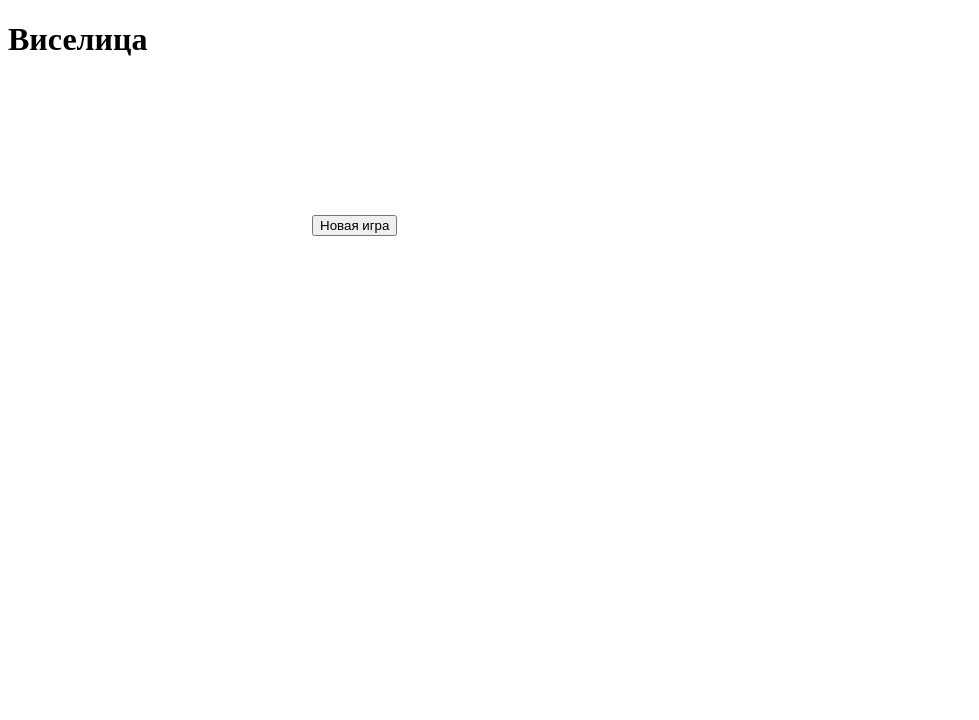
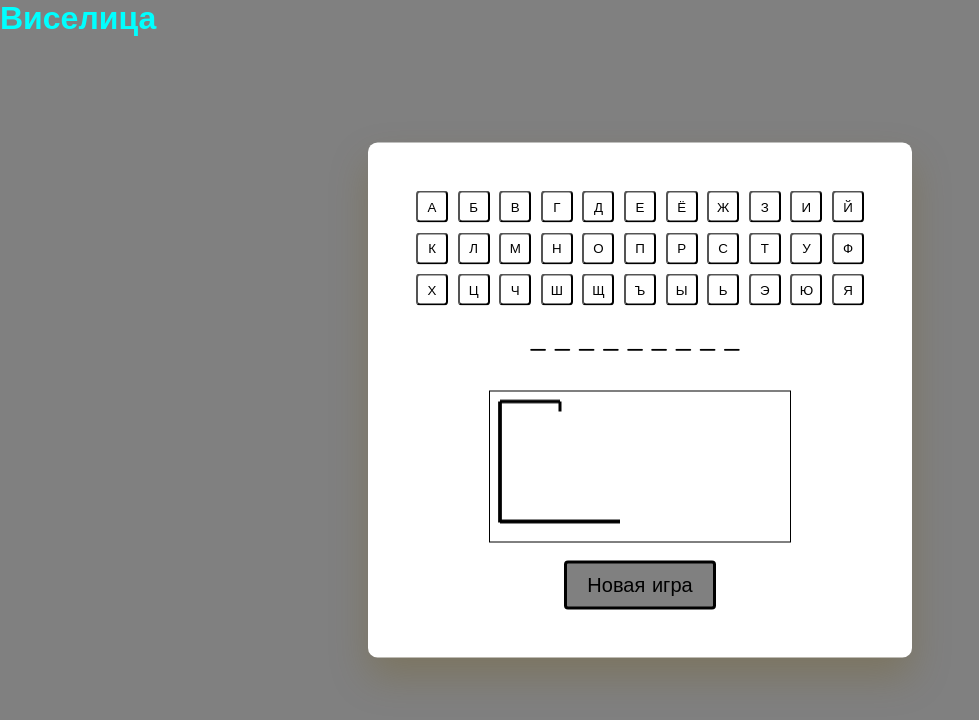
Before and after one commit to spacecodboy/Practice-1, a plain HTML site: page part2/hangman.html in a window 1280 px wide. Shown: the whole page, without its empty margins (0-979 px from the left). Drawn offline with Linux system fonts and the light colour scheme.

Commit message:
add css, commit js files

```diff
--- a/part2/hamgman.css
+++ b/part2/hamgman.css
@@ -0,0 +1,117 @@
+* {
+    padding: 0;
+    margin: 0;
+    box-sizing: border-box;
+    font-family: "Comic Sans Ms", sans-serif, monospace;
+  }
+
+  body {
+    background-color: #808080;
+  }
+
+  .title {
+    font-size: 32px;
+    color: aqua;
+  }
+
+  .butt:hover {
+    background-color: #b10000;
+  }
+
+  .main {
+    font-size: 16px;
+    background-color: #ffffff;
+    width: 90vw;
+    max-width: 34em;
+    position: absolute;
+    transform: translate(-50%, -50%);
+    top: 50%;
+    left: 50%;
+    padding: 3em;
+    border-radius: 0.6em;
+    box-shadow: 0 1.2em 2.4em rgba(111, 85, 0, 0.25);
+  }
+
+  .answer{
+
+    text-align: center;
+
+  }
+  .alphabet {
+    width: 100%;
+    display: flex;
+    flex-wrap: wrap;
+    justify-content: center;
+    gap: 0.6em;
+  }
+
+  #alphabet button {
+    height: 2.4em;
+    width: 2.4em;
+    border-radius: 0.3em;
+    background-color: #ffffff;
+  }
+
+  #hidden_word {
+    letter-spacing: 10px;
+    display: flex;
+    justify-content: center;
+    font-size: 1.8em;
+    margin: 0.6em 0 1.2em 0;
+  }
+
+  canvas {
+    display: block;
+    margin: auto;
+    border: 1px solid #000000;
+  }
+
+  #button{
+    display: flex;
+    justify-content: center;
+  }
+  #start_game {
+    display: flex;
+    justify-content: center;
+    font-size: 1.25em;
+    padding: 0.5em 1em;
+    background-color: #808080;
+    border: 3px solid #000000;
+    color: #000000;
+    border-radius: 0.2em;
+  }
+
+  .win-msg {
+    color: #39d78d;
+  }
+  .lose-msg {
+    color: #fe5152;
+  }
+
+  #result p {
+    font-size: 1.25em;
+    margin: 1em 0 2em 0;
+  }
+
+  #result span {
+    font-weight: 600;
+  }
+
+  #result h2 {
+    font-size: 1.8em;
+    text-align: center;
+  }
+
+  /* .msg {
+    background-color: #ffffff;
+    position: absolute;
+    left: 0;
+    top: 0;
+    height: 100%;
+    width: 100%;
+    display: flex;
+    align-items: center;
+    justify-content: center;
+    flex-direction: column;
+    border-radius: 0.6em;
+  } */
--- a/part2/hangman.html
+++ b/part2/hangman.html
@@ -4,16 +4,23 @@
     <meta charset="UTF-8">
     <meta http-equiv="X-UA-Compatible" content="IE=edge">
     <meta name="viewport" content="width=device-width, initial-scale=1.0">
-    <title>Hangman</title>
+    <title>Игра Виселица Играть Бесплатно Без СМС  И Регистрации</title>
     <link rel="stylesheet" href="hamgman.css">
     <link rel="shortcut icon" href="/images/hang.ico">
 </head>
 <body>
-    <h1>Виселица</h1>
-    <div>
+    <h1 class="title">Виселица</h1>
+    <div class="main">
         <div id="alphabet" class="alphabet hide"></div>
+        <div id="hidden_word"></div>
         <canvas id="canvas"></canvas>
-        <button id="start_game">Новая игра</button>
+        <div id="result"></div>
+        <br>
+        <div id="button">
+            <button class="butt" id="start_game">Новая игра</button>
+        </div>
+
+
     </div>
     <script src="hangman.js"></script>
 </body>
--- a/part2/hangman.js
+++ b/part2/hangman.js
@@ -1,16 +1,26 @@
-const canvas = document.getElementById("canvas")
+canvas = document.getElementById("canvas")
 const startGameButton = document.getElementById("start_game")
-const letterContainer = document.getElementById("alphabet");
+const alphabet = document.getElementById("alphabet")
+const hidWord = document.getElementById("hidden_word")
+const result = document.getElementById("result")
 
-let themes = {
-  };
+let loseCount = 0
+let winCount = 0
+
+cities = ['Москва', 'Новосибирск', 'Екатеринбург', 'Казань', 'Челябинск', 'Самара', 'Уфа', 'Омск', 'Красноярск', 'Воронеж', 'Пермь', 'Волгоград', 'Краснодар', 'Тюмень', 'Саратов', 'Тольятти',
+    'Ижевск', 'Барнаул', 'Ульяновск', 'Иркутск', 'Хабаровск', 'Махачкала', 'Владивосток', 'Ярославль', 'Оренбург', 'Томск', 'Кемерово', 'Новокузнецк', 'Рязань', 'Киров', 'Севастополь', 'Астрахань',
+    'Балашиха','Пенза','Калининград', 'Чебоксары', 'Липецк', 'Тула', 'Ставрополь', 'Курск', 'Сочи', 'Тверь', 'Магнитогорск', 'Иваново', 'Брянск']
 
 const canvasBuilder = () => {
-    const ctx = canvas.getContext("2d")
+    let ctx = canvas.getContext("2d")
     ctx.beginPath()
     ctx.strokeStyle = "#000"
     ctx.lineWidth = 3
 
+    function reset() {
+        let ctx = canvas.getContext("2d");
+        ctx.clearRect(0,0, canvas.width, canvas.height);
+    }
     const drawLine = (frX, frY, tX, tY) => {
         ctx.moveTo(frX, frY)
         ctx.lineTo(tX, tY)
@@ -18,7 +28,7 @@ const canvasBuilder = () => {
     }
 
     const drawScaffold = () => {
-        ctx.clearRect(0, 0, ctx.canvas.widht, ctx.canvas.height)
+        reset()
         drawLine(10, 130, 130, 130);
         drawLine(10, 10, 10, 131);
         drawLine(10, 10, 70, 10);
@@ -26,7 +36,7 @@ const canvasBuilder = () => {
     }
 
     const drawBody = () => {
-        drawLine(70, 40, 70, 80)
+        drawLine(70, 40, 70, 80);
     }
 
     const drawLeftArm = () => {
@@ -50,37 +60,96 @@ const canvasBuilder = () => {
         ctx.arc(70, 30, 10, 0, Math.PI * 2)
         ctx.stroke()
     }
+    return { drawScaffold, drawHead, drawBody, drawLeftArm, drawRightArm, drawLeftLeg, drawRightLeg}
+}
 
-    return {drawScaffold, drawHead, drawBody, drawLeftArm, drawRightArm, drawLeftLeg, drawRightLeg}
+const rendering = (count) => {
+    let {drawHead, drawBody, drawLeftArm, drawRightArm, drawLeftLeg, drawRightLeg} = canvasBuilder()
+    switch (count) {
+        case 1:
+            drawHead()
+            break
+        case 2:
+            drawBody()
+            break
+        case 3:
+            drawRightArm()
+            break
+        case 4:
+            drawLeftArm()
+            break
+        case 5:
+            drawRightLeg()
+            break
+        case 6:
+            drawLeftLeg()
+            break
+        default:
+            break
+    }
+}
 
+const replaceCharacter = (string, index, replacement) => {
+    return (
+      string.slice(0, index) +
+      replacement +
+      string.slice(index + replacement.length)
+    );
 }
 
 
-const wordGenerate = () => {
+const mainGame = () => {
+    let {drawScaffold} = canvasBuilder();
+    drawScaffold();
 
-}
+    loseCount = 0
+    winCount = 0
+    let selectedWord = cities[Math.floor(Math.random() * cities.length)]
+    selectedWord = selectedWord.toUpperCase()
+    console.log(selectedWord)
+    hiddenWord = ''
+    for (let i = 0; i < selectedWord.length; i++) {
 
-
-const rendering = () => {
-    userInputSection.innerHTML = "";
-    optionsContainer.innerHTML = "";
-    letterContainer.classList.add("hide");
-    newGameContainer.classList.add("hide");
-    letterContainer.innerHTML = "";
+        hiddenWord += '_'
+    }
+    alphabet.innerHTML = "";
+    hidWord.innerHTML = ""
+    result.innerHTML = ""
     let cyryllic = ['А', 'Б', 'В', 'Г', 'Д', 'Е', 'Ё', 'Ж', 'З', 'И', 'Й', 'К', 'Л', 'М', 'Н', 'О', 'П', 'Р',
 	'С', 'Т', 'У', 'Ф', 'Х', 'Ц', 'Ч', 'Ш', 'Щ', 'Ъ', 'Ы', 'Ь', 'Э', 'Ю', 'Я'];
     for (let i = 0; i < 33; i++) {
         let button = document.createElement("button")
         button.classList.add("letters")
         button.innerText = cyryllic[i]
-        letterContainer.append(button)
         button.addEventListener("click", () => {
-            drawHead()
+            let charArray = selectedWord.split("");
+            //let dashes = document.getElementsByClassName("dashes");
+            if (charArray.includes(button.innerText)) {
+                charArray.forEach((char, index) => {
+                  if (char === button.innerText) {
+                    //hiddenWord[index].innerText = char;
+                    hiddenWord = replaceCharacter(hiddenWord, index, char)
+                    hidWord.innerHTML = hiddenWord
+                    winCount++
+                    if (winCount == charArray.length) {
+                        result.innerHTML = `<h2 class='win-msg'>Победа!!</h2><p class='answer'>Загаданное слово <span>${selectedWord}</span></p>`
+                    }
+                  }
+                });
+              } else {
+                loseCount += 1;
+                rendering(loseCount);
+                if (loseCount == 6) {
+                    result.innerHTML = `<h2 class='lose-msg'>Проигрыш!!</h2><p class='answer'>Загаданное слово <span>${selectedWord}</span></p>`;
+                }
+            }
+            button.disabled = true
         })
+        alphabet.append(button)
     }
-    let {drawScaffold} = canvasBuilder()
-    drawScaffold()
-}
+    hidWord.innerHTML = hiddenWord
 
-startGameButton.addEventListener("click", rendering)
-window.onload = rendering
+};
+
+startGameButton.addEventListener("click", mainGame)
+window.onload = mainGame
```
